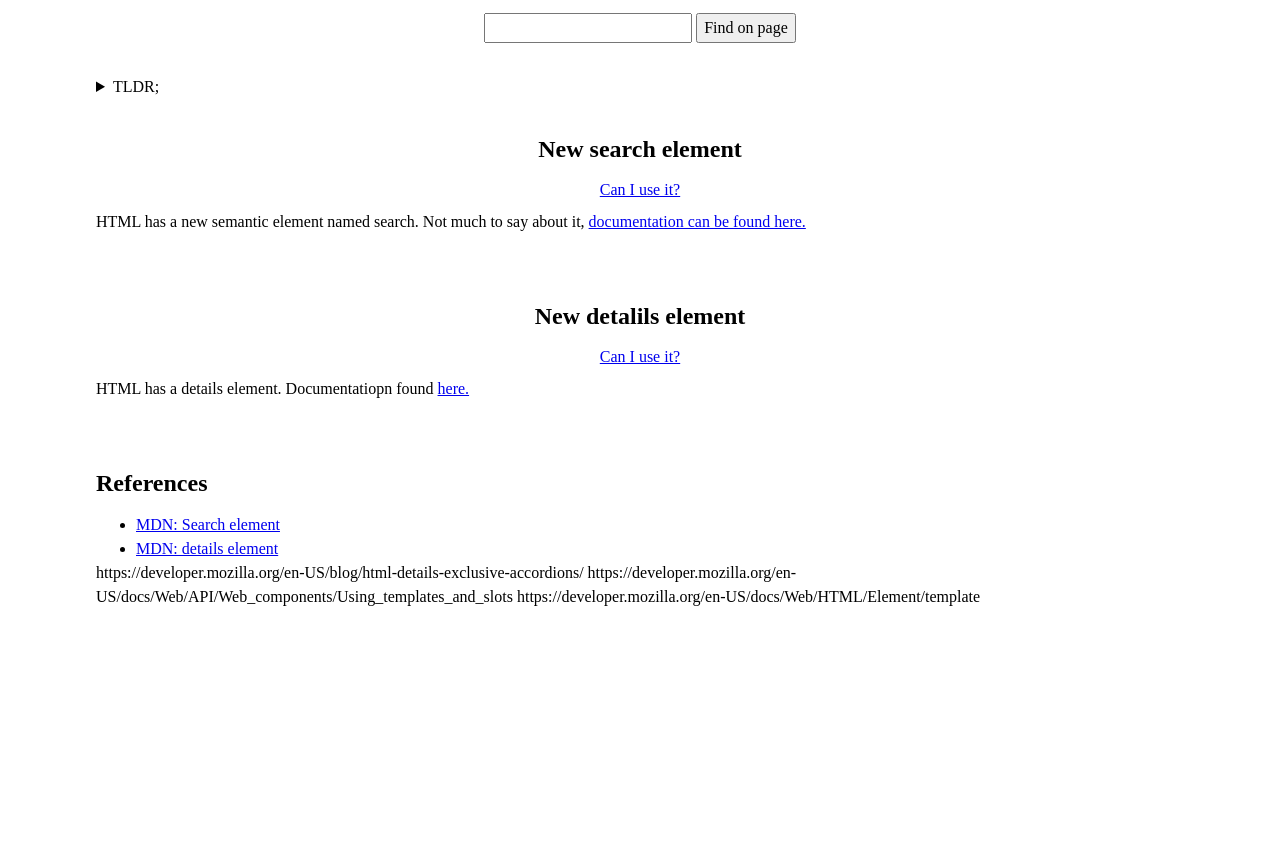
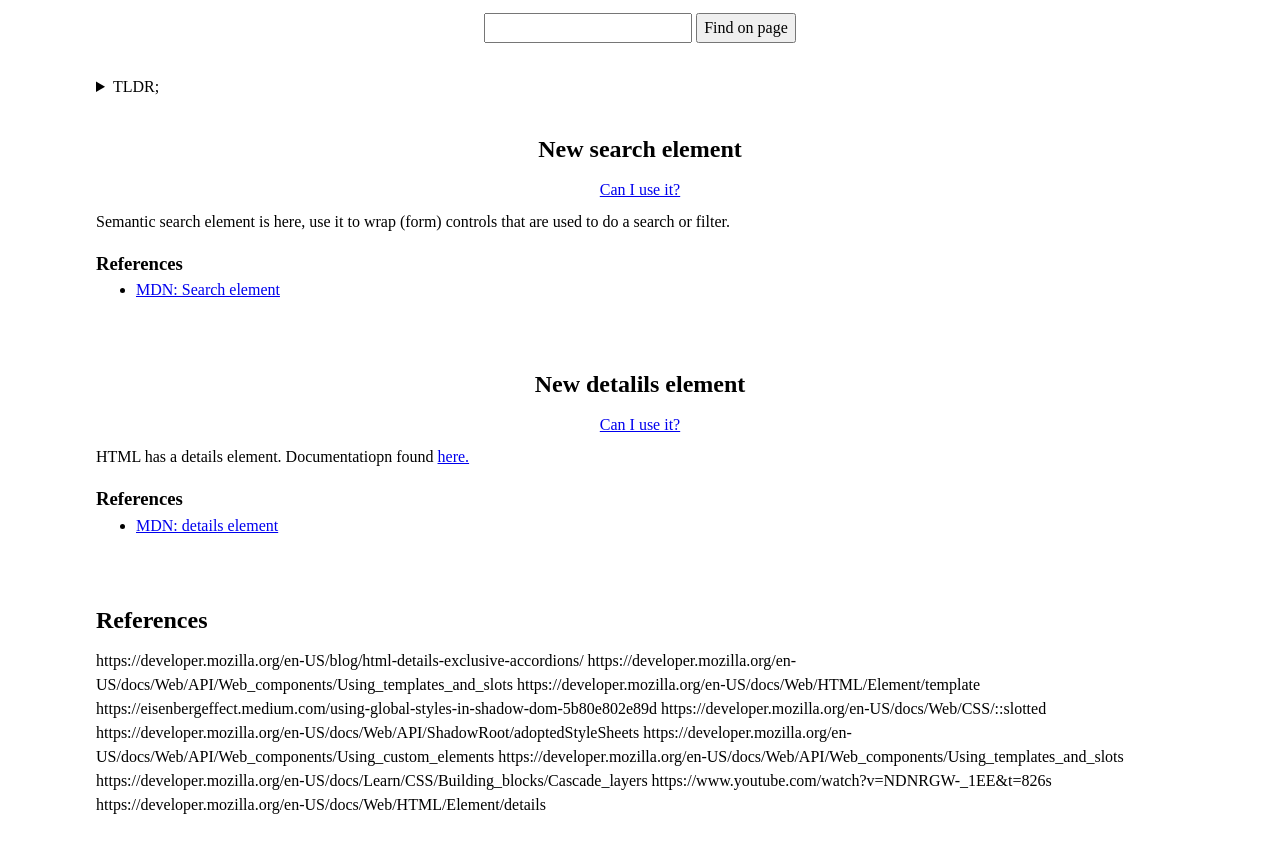
Before and after one commit to cwallervand/frontend-snacks-part2, a website built with Vite: page index.html in a window 1280 px wide. Shown: the part 67-916 px from the top of the page. Before the commit the page ends 800 px from the top, so only its background shows below. Built offline with nearby package versions, Linux system fonts and the light colour scheme.

Commit message:
Added references slot to template ++

```diff
--- a/index.html
+++ b/index.html
@@ -14,11 +14,19 @@
         a {
           margin-block-end: 0.5rem;
         }
+
+        .topic-references {
+          margin-block-start: 1rem;
+        }
       </style>
       <section>
         <h2>Topic title</h2>
         <a href="#">Can I use it?</a>
         <slot>Topic content slot</slot>
+        <div class="topic-references">
+          <h3>References</h3>
+          <slot name="topic-references"><p>No references</p></slot>
+        </div>
       </section>
     </template>
   </head>
@@ -34,10 +42,13 @@
       </header>
       <main>
         <section>
-          <details>
+          <details id="tldr">
             <summary>TLDR;</summary>
             <ul>
-              <li>Semantic search element is here!</li>
+              <li>
+                Semantic search element is here, use it to wrap (form) controls
+                that are used to do a search or filter.
+              </li>
               <li>New details element. Can be used for exclusive acordions!</li>
             </ul>
           </details>
@@ -48,16 +59,17 @@
           can-i-use-href="https://caniuse.com/mdn-html_elements_search"
         >
           <p>
-            HTML has a new semantic element named search. Not much to say about
-            it,
-            <span>
+            Semantic search element is here, use it to wrap (form) controls that
+            are used to do a search or filter.
+          </p>
+          <ul slot="topic-references">
+            <li>
               <a
                 href="https://developer.mozilla.org/en-US/docs/Web/HTML/Element/search"
-              >
-                documentation can be found here.</a
-              >
-            </span>
-          </p>
+                >MDN: Search element
+              </a>
+            </li>
+          </ul>
         </topic-section>
 
         <topic-section
@@ -71,16 +83,7 @@
               >here.</a
             >
           </p>
-        </topic-section>
-        <section>
-          <h2>References</h2>
-          <ul>
-            <li>
-              <a
-                href="https://developer.mozilla.org/en-US/docs/Web/HTML/Element/search"
-                >MDN: Search element
-              </a>
-            </li>
+          <ul slot="topic-references">
             <li>
               <a
                 href="https://developer.mozilla.org/en-US/docs/Web/HTML/Element/details"
@@ -88,9 +91,20 @@
               >
             </li>
           </ul>
+        </topic-section>
+        <section>
+          <h2>References</h2>
           https://developer.mozilla.org/en-US/blog/html-details-exclusive-accordions/
           https://developer.mozilla.org/en-US/docs/Web/API/Web_components/Using_templates_and_slots
           https://developer.mozilla.org/en-US/docs/Web/HTML/Element/template
+          https://eisenbergeffect.medium.com/using-global-styles-in-shadow-dom-5b80e802e89d
+          https://developer.mozilla.org/en-US/docs/Web/CSS/::slotted
+          https://developer.mozilla.org/en-US/docs/Web/API/ShadowRoot/adoptedStyleSheets
+          https://developer.mozilla.org/en-US/docs/Web/API/Web_components/Using_custom_elements
+          https://developer.mozilla.org/en-US/docs/Web/API/Web_components/Using_templates_and_slots
+          https://developer.mozilla.org/en-US/docs/Learn/CSS/Building_blocks/Cascade_layers
+          https://www.youtube.com/watch?v=NDNRGW-_1EE&t=826s
+          https://developer.mozilla.org/en-US/docs/Web/HTML/Element/details
         </section>
       </main>
     </div>
```
